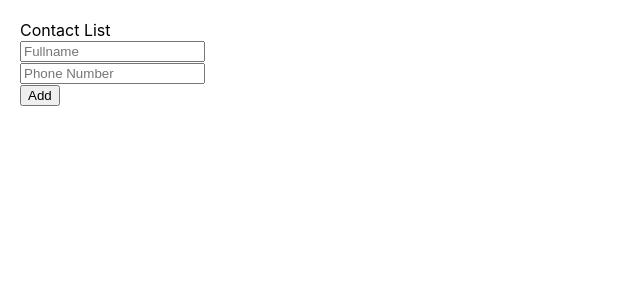
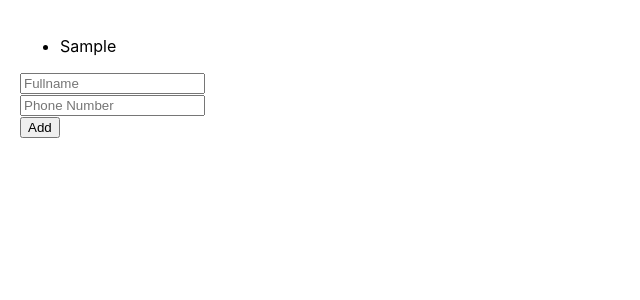
Before and after one commit to saidugurlu/contact-list-app, a React (Create React App) app: page / in a window 1280 px wide. Both pictures are taken after typing "Sample", "Sample" into the empty fields and a click on the button "Add". Shown: the top 300 px of the page, without its empty margins (0-640 px from the left). Built offline with nearby package versions, Linux system fonts and the light colour scheme.

Commit message:
records listed

```diff
--- a/src/components/Contacts/List/index.js
+++ b/src/components/Contacts/List/index.js
@@ -1,6 +1,14 @@
 import React from "react";
 
-function List() {
-  return <div>Contact List</div>;
+function List({ contacts }) {
+  return (
+    <div>
+      <ul>
+        {contacts.map((contact, index) => (
+          <li key={index}>{contact.fullname}</li>
+        ))}
+      </ul>
+    </div>
+  );
 }
 export default List;
--- a/src/components/Contacts/index.js
+++ b/src/components/Contacts/index.js
@@ -1,6 +1,5 @@
 import {useState, useEffect} from "react";
 import List from "./List";
-
 import Form from "./Form";
 
 function Contacts() {
```
